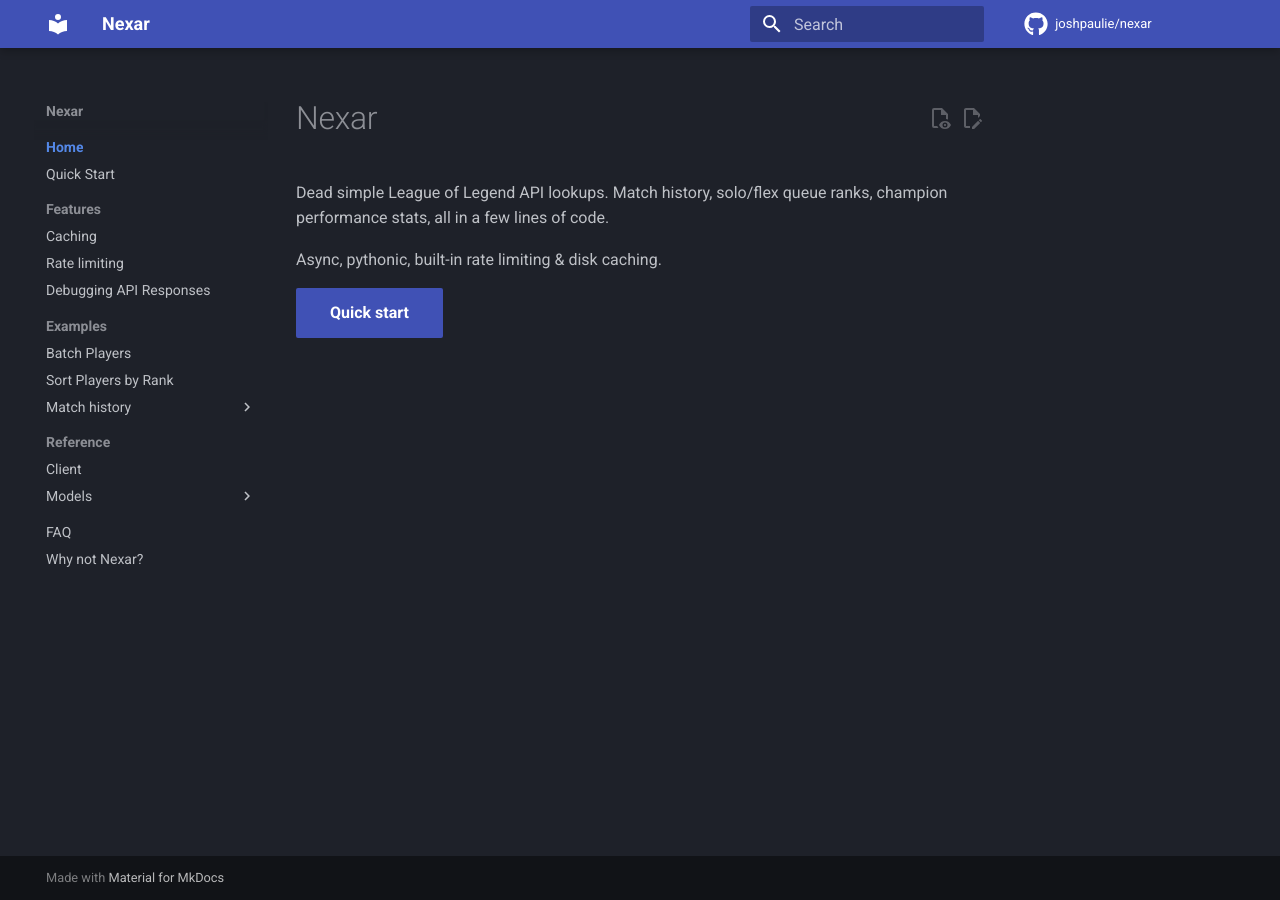
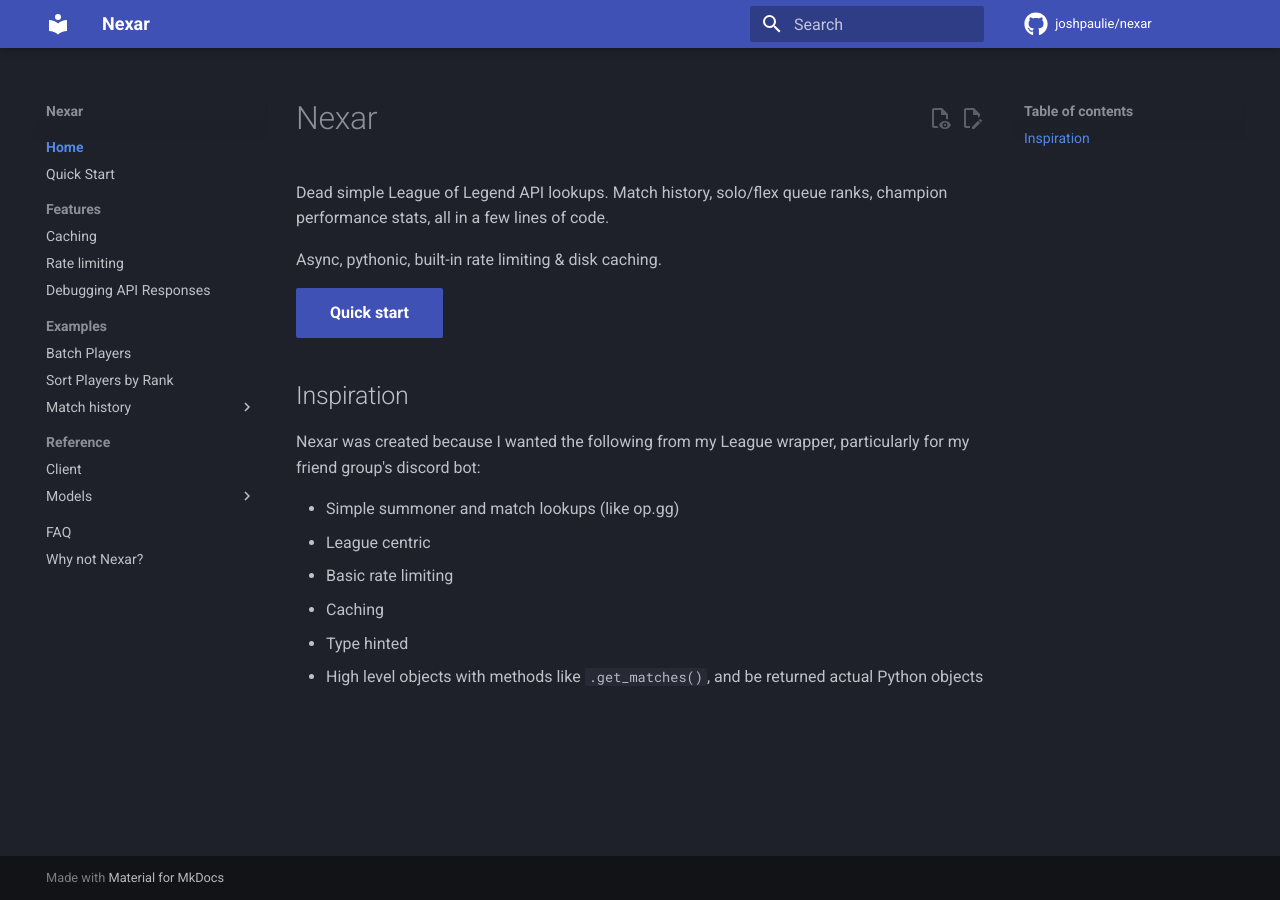
Before and after one commit to JoshPaulie/nexar, an MkDocs documentation site: the page built from docs/index.md, in a window 1280 px wide. Built offline with MkDocs 1.6.1 and Material for MkDocs 9.7.7, drawn with Linux system fonts in a browser that asks for light colours; comment, search, counter and statistics services are not loaded.

Commit message:
docs: add inspiration section

```diff
--- a/docs/index.md
+++ b/docs/index.md
@@ -5,3 +5,14 @@
 Async, pythonic, built-in rate limiting & disk caching.
 
 [Quick start](./quick_start.md){ .md-button .md-button--primary }
+
+## Inspiration
+
+Nexar was created because I wanted the following from my League wrapper, particularly for my friend group's discord bot:
+
+- Simple summoner and match lookups (like op.gg)
+- League centric
+- Basic rate limiting
+- Caching
+- Type hinted
+- High level objects with methods like `.get_matches()`, and be returned actual Python objects
```
